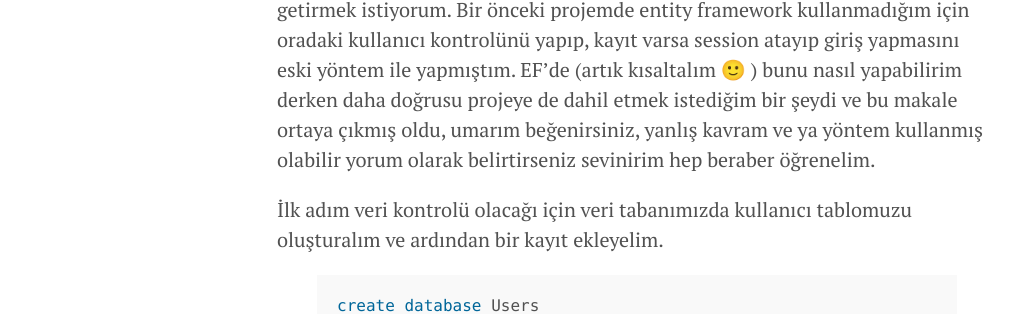
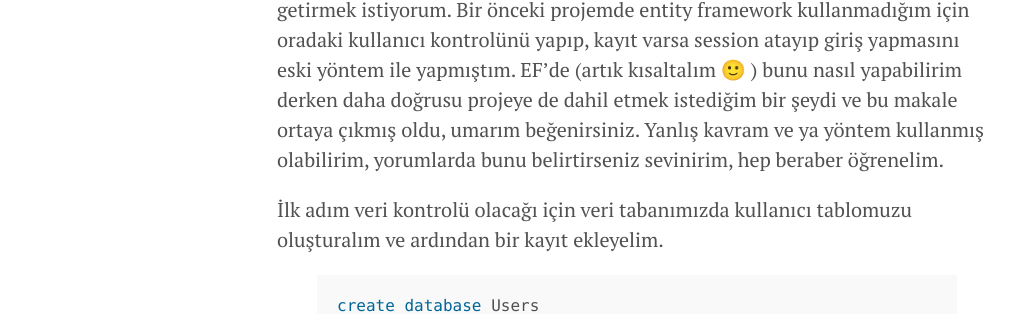
Before and after one commit to abdurrahman/abdurrahman.github.io, a Jekyll site: the page built from _posts/2014-06-11-entity-framework-ile-veri-kontrolu-ve-session-yonetimi.md, in a window 1280 px wide and 900 px high. Shown: the part 377-691 px from the top of the window, without its empty margins (3-1018 px from the left). Built offline with Jekyll 4.4.1, drawn with Linux system fonts in a browser that asks for light colours; some of the changed text lies outside the part shown.

Commit message:
Update 2014-06-11-entity-framework-ile-veri-kontrolu-ve-session-yonetimi.md

```diff
--- a/_posts/2014-06-11-entity-framework-ile-veri-kontrolu-ve-session-yonetimi.md
+++ b/_posts/2014-06-11-entity-framework-ile-veri-kontrolu-ve-session-yonetimi.md
@@ -23,7 +23,7 @@ meta:
   views: '3288'
 ---
 
-Entity Framework’ün getirdiği kolaylığı yeni yeni keşfeden biri olarak, hızlıca ilerlemeye devam ediyorum. Daha önceki yazımda da proje bazlı öğrenme yolunda gittiğimi ve bunu da her zaman tavsiye ettiğimi belirtmiştim tekrar dile getirmek istiyorum. Bir önceki projemde entity framework kullanmadığım için oradaki kullanıcı kontrolünü yapıp, kayıt varsa session atayıp giriş yapmasını eski yöntem ile yapmıştım. EF’de (artık kısaltalım 🙂 ) bunu nasıl yapabilirim derken daha doğrusu projeye de dahil etmek istediğim bir şeydi ve bu makale ortaya çıkmış oldu, umarım beğenirsiniz, yanlış kavram ve ya yöntem kullanmış olabilir yorum olarak belirtirseniz sevinirim hep beraber öğrenelim.
+Entity Framework’ün getirdiği kolaylığı yeni yeni keşfeden biri olarak, hızlıca ilerlemeye devam ediyorum. Daha önceki yazımda da proje bazlı öğrenme yolunda gittiğimi ve bunu da her zaman tavsiye ettiğimi belirtmiştim tekrar dile getirmek istiyorum. Bir önceki projemde entity framework kullanmadığım için oradaki kullanıcı kontrolünü yapıp, kayıt varsa session atayıp giriş yapmasını eski yöntem ile yapmıştım. EF’de (artık kısaltalım 🙂 ) bunu nasıl yapabilirim derken daha doğrusu projeye de dahil etmek istediğim bir şeydi ve bu makale ortaya çıkmış oldu, umarım beğenirsiniz. Yanlış kavram ve ya yöntem kullanmış olabilirim, yorumlarda bunu belirtirseniz sevinirim, hep beraber öğrenelim.
 
 İlk adım veri kontrolü olacağı için veri tabanımızda kullanıcı tablomuzu oluşturalım ve ardından bir kayıt ekleyelim.
 
@@ -39,7 +39,7 @@ insert into Users values ('admin','123456')
 
 Şimdi sırada giriş sayfamızın form verilerini oluşturmak için **Login.aspx** adında yeni bir web form ekleyelim. Dipnot olarak ben tasarım tarafına vakit ayıramadığım için genelde hoşuma giden tasarımları koda dökmeyi tercih ediyorum. Burada hazır dökülmüşü var :D Burada tasarım olarak ben psdup.com'dan bir yönetim paneli tasarımı seçtim, sizde kullanmak isterseniz indirmek için resme tıklayabilirsiniz. Diğer login panel tasarımları için www.psdup.com'u ziyaret edebilirsiniz.
 
-<a href="http://www.psdup.com/?dl_id=61"><img class="alignnone" src="{{ site.baseurl }}/assets/yonetici-girisi-klasik.jpg" alt="" width="580" height="190" /></a>
+<img class="alignnone" src="{{ site.baseurl }}/assets/yonetici-girisi-klasik.jpg" alt="" width="580" height="190" />
 
 {% highlight html %}
 <html lang="tr">
```
Also changed, not shown: other parts of _posts/2014-06-11-entity-framework-ile-veri-kontrolu-ve-session-yonetimi.md (+15 -12 lines).
